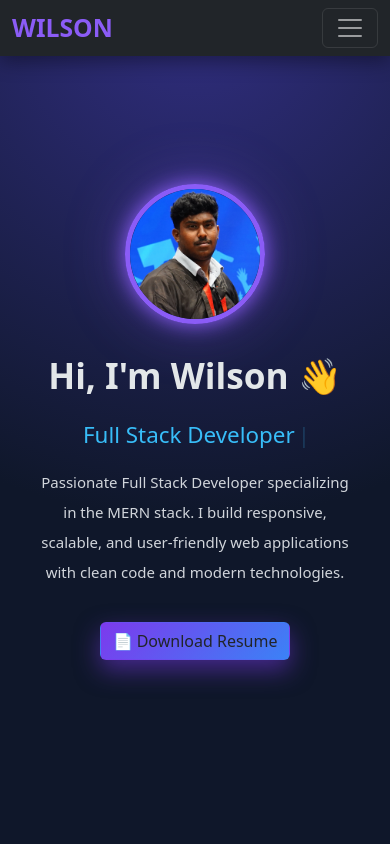
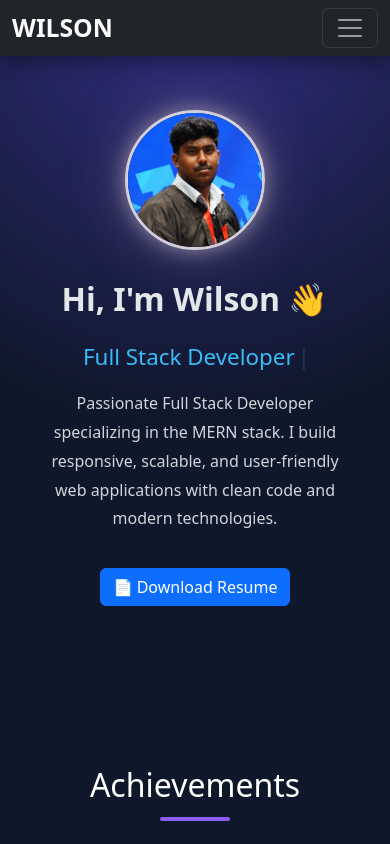
Before and after one commit to wilson-richard/portfolio, a React app: page / in a window 390 px wide. Shown: the top 844 px of the page. Built offline with nearby package versions, Linux system fonts and the light colour scheme; the HTML template or start-up script is replaced by a standard one.

Commit message:
Updated portfolio css

```diff
--- a/src/App.css
+++ b/src/App.css
@@ -21,14 +21,13 @@ body{
     left: 0;
     width: 100%;
     z-index: 9999;
-    background: rgba(15, 42, 18, 0.9) !important;
     backdrop-filter: blur(12px);
     -webkit-backdrop-filter: blur(12px);
     box-shadow: 0 5px 20px rgba(0,0,0,.4);
 }
 
 .navbar-brand h2{
-    color:#8b5cf6;
+    color:#fbfaff;
     font-weight:700;
     margin:0;
 }
@@ -49,15 +48,14 @@ body{
 /* ================= HERO ================= */
 
 .hero{
-    min-height:100vh;
+    min-height:calc(100vh - 70px);
     display:flex;
     flex-direction:column;
     justify-content:center;
     align-items:center;
     text-align:center;
-    padding:50px 20px;
-    background:
-    radial-gradient(circle at top,#312e81,#0f172a 60%);
+    padding:100px 20px 80px;
+    background:radial-gradient(circle at top,#312e81,#0f172a 60%);
 }
 
 .profile{
@@ -65,10 +63,10 @@ body{
     height:180px;
     border-radius:50%;
     object-fit:cover;
-    border:5px solid #8b5cf6;
+    border:3px solid #d3d0db;
     box-shadow:
-    0 0 20px #8b5cf6,
-    0 0 60px rgba(139,92,246,.4);
+    0 0 20px #9285a3,
+    0 0 60px rgba(148, 139, 168, 0.4);
     transition:.4s;
 }
 
@@ -98,33 +96,24 @@ body{
     font-size:20px;
 }
 
-.btn{
-    background:linear-gradient(135deg,#7c3aed,#3b82f6);
-    color:white;
-    text-decoration:none;
-    padding:14px 34px;
-    border-radius:50px;
-    font-weight:600;
-    transition:.3s;
-    box-shadow:0 10px 25px rgba(124,58,237,.5);
-}
 
 .btn:hover{
     transform:translateY(-5px);
     color:white;
-    box-shadow:0 20px 40px rgba(59,130,246,.5);
+    box-shadow:0 20px 40px rgba(103, 148, 220, 0.5);
 }
 
 /* ================= SECTION ================= */
 
 section{
-    padding:90px 12%;
+     padding:80px 12%;
+
 }
 
 section h2{
     text-align:center;
     font-size:2.4rem;
-    color:#8b5cf6;
+    color:#ededef;
     margin-bottom:40px;
     position:relative;
 }
@@ -283,16 +272,17 @@ section h2::after{
 /* ================= FOOTER ================= */
 
 footer{
-    background:#020617;
+    background:linear-gradient(90deg,#111827,#1e293b);
+    color:#cbd5e1;
     text-align:center;
-    padding:20px;
-    color:#94a3b8;
+    padding:25px;
+    border-top:1px solid rgba(255,255,255,.08);
 }
 
 /* ================= SCROLL BAR ================= */
 
 ::-webkit-scrollbar{
-    width:8px;
+    width:6px;
 }
 
 ::-webkit-scrollbar-track{
@@ -300,44 +290,11 @@ footer{
 }
 
 ::-webkit-scrollbar-thumb{
-    background:#8b5cf6;
+    background:#8787f8;
     border-radius:20px;
 }
 
-/* ================= MOBILE ================= */
 
-@media(max-width:768px){
-
-.hero h1{
-    font-size:2.2rem;
-}
-
-.hero h3{
-    font-size:1.4rem;
-}
-
-.hero p{
-    font-size:15px;
-}
-
-.profile{
-    width:140px;
-    height:140px;
-}
-
-section{
-    padding:70px 8%;
-}
-
-.card{
-    padding:25px;
-}
-
-.project{
-    padding:25px;
-}
-
-}
 /* ================= ACHIEVEMENTS ================= */
 
 #achievements {
@@ -494,35 +451,60 @@ section{
 
 }
 
-/* ================= MOBILE ================= */
 
-@media (max-width:768px) {
+@media (max-width:768px){
 
-    #achievements {
-        padding: 70px 8%;
+section{
+    padding:70px 8%;
 }
 
-    .marquee-content {
-        gap: 20px;
+.hero{
+    min-height:auto;
+    padding:110px 20px 70px;
 }
 
-    .marquee-content img {
-        width: 150px;
-        height: 100px;
+.profile{
+    width:140px;
+    height:140px;
 }
 
-    .popup-content {
-        padding: 12px;
+.hero h1{
+    font-size:2rem;
 }
 
-    .popup-content img {
-        width: 95vw;
+.hero h3{
+    font-size:1.4rem;
 }
 
-    .close {
-        width: 34px;
-        height: 34px;
-        font-size: 16px;
+.hero p{
+    width:100%;
+    font-size:16px;
+    line-height:1.8;
+}
+
+.card{
+    padding:25px;
+}
+
+.project{
+    padding:25px;
+}
+
+.project h3{
+    font-size:22px;
+}
+
+.project p{
+    font-size:16px;
+}
+
+.marquee-content img{
+    width:150px;
+    height:100px;
+}
+
+.popup-content img{
+    width:95vw;
 }
 
 }
--- a/src/components/Hero.jsx
+++ b/src/components/Hero.jsx
@@ -1,3 +1,4 @@
+import Button from 'react-bootstrap/Button';
 import { Typewriter } from "react-simple-typewriter";
 function Hero() {
   return (
@@ -29,13 +30,9 @@ function Hero() {
         Passionate Full Stack Developer specializing in the MERN stack. I build responsive, scalable, and user-friendly web applications with clean code and modern technologies.
       </p>
 
-      <a
-          href="/Wilson_Resume.pdf"
-          download
-          className="btn"
-      >
+      <Button variant="primary" href="/Wilson_Resume.pdf"  className="btn" download>
         📄 Download Resume
-      </a>
+      </Button>
 
     </section>
   );
--- a/src/components/Projects.jsx
+++ b/src/components/Projects.jsx
@@ -25,8 +25,7 @@ function Projects() {
           <div className="project-btn">
             <Button
               variant="primary"
-              href="https://wilson-richard-portfolio.vercel.app"
-              target="_blank"
+              onClick={() => alert("You are currently viewing this Portfolio website.")}
             >
               View Project
             </Button>
```
Lines whose indentation alone changed are shown as unchanged.
